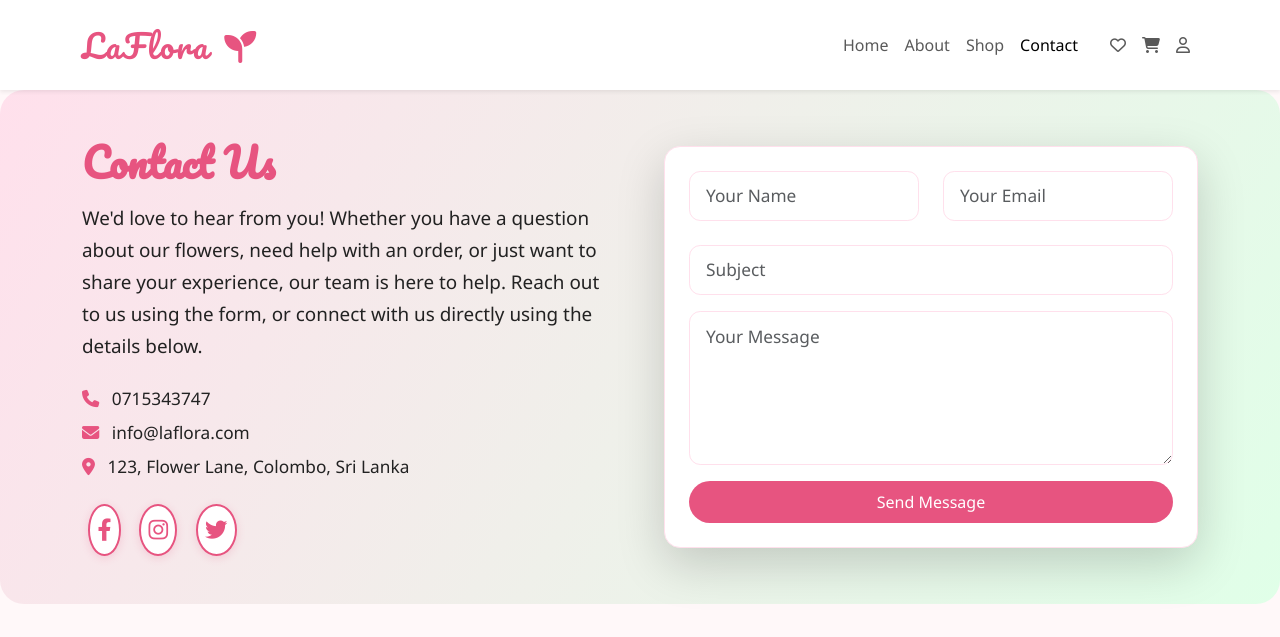
After one commit to Nimesh-Kavinda/LaFlora, a PHP site: page /views/contact.html in a window 1280 px wide. The commit adds this page. Shown: the top 637 px of the page. Run offline with PHP 8.4, Linux system fonts and the light colour scheme.

Commit message:
Make the Contcat us page

```diff
--- a/index.html
+++ b/index.html
@@ -32,15 +32,15 @@
           <a class="nav-link" href="./views/about.html">About</a>
         </li>
         <li class="nav-item">
-          <a class="nav-link" href="#products">Shop</a>
+          <a class="nav-link" href="./views/shop.html">Shop</a>
         </li>
         <li class="nav-item">
-          <a class="nav-link" href="#contact">Contact</a>
+          <a class="nav-link" href="./views/contact.html">Contact</a>
         </li>
       </ul>
       <ul class="navbar-nav ms-3">
         <li class="nav-item">
-          <a class="nav-link" href="#wishlist" title="Wishlist"><i class="fa-regular fa-heart"></i></a>
+          <a class="nav-link" href="./views/wishlist.html" title="Wishlist"><i class="fa-regular fa-heart"></i></a>
         </li>
         <li class="nav-item">
           <a class="nav-link" href="#cart" title="Cart"><i class="fa-solid fa-cart-shopping"></i></a>
--- a/public/css/main.css
+++ b/public/css/main.css
@@ -139,6 +139,28 @@ body {
   font-size: 0.98rem;
   text-align: center;
   color: #ffe0ec;
+}
+
+/* Improve Contact Page Social Icon Visibility */
+.contact-social .footer-social {
+  color: var(--laflora-primary);
+  background: #fff;
+  border: 2px solid var(--laflora-primary);
+  border-radius: 50%;
+  padding: 0.45rem;
+  margin-right: 0.7rem;
+  font-size: 1.4rem;
+  transition: color 0.2s, background 0.2s, border 0.2s, box-shadow 0.2s;
+  box-shadow: 0 2px 8px #e7548033;
+}
+.contact-social .footer-social:last-child {
+  margin-right: 0;
+}
+.contact-social .footer-social:hover {
+  color: #fff;
+  background: var(--laflora-primary);
+  border-color: var(--laflora-primary);
+  box-shadow: 0 4px 16px #e7548077;
 }
 
 /* Image Slider Styles */
@@ -527,3 +549,114 @@ body {
     height: 70px;
   }
 }
+
+/* Contact Us Page Styles */
+.contact-hero-section {
+  background: linear-gradient(120deg, #ffe0ec 0%, #e0ffe8 100%);
+  border-radius: 1.5rem;
+  margin-top: 0;
+  margin-bottom: 2rem;
+}
+.contact-title {
+  color: var(--laflora-primary);
+  font-family: 'Pacifico', cursive;
+  font-size: 2.5rem;
+  font-weight: 600;
+}
+.contact-desc {
+  font-size: 1.18rem;
+  color: var(--laflora-dark);
+  line-height: 1.7;
+}
+.contact-details li, .contact-link {
+  font-size: 1.08rem;
+  color: var(--laflora-dark);
+  font-weight: 500;
+  text-decoration: none;
+  transition: color 0.2s;
+}
+.contact-link:hover {
+  color: var(--laflora-primary);
+  text-decoration: underline;
+}
+.contact-social .footer-social {
+  color: var(--laflora-primary);
+  background: #fff;
+  border: 2px solid var(--laflora-primary);
+  border-radius: 50%;
+  padding: 0.45rem;
+  margin-right: 0.7rem;
+  font-size: 1.4rem;
+  transition: color 0.2s, background 0.2s, border 0.2s, box-shadow 0.2s;
+  box-shadow: 0 2px 8px #e7548033;
+}
+.contact-social .footer-social:last-child {
+  margin-right: 0;
+}
+.contact-social .footer-social:hover {
+  color: #fff;
+  background: var(--laflora-primary);
+  border-color: var(--laflora-primary);
+  box-shadow: 0 4px 16px #e7548077;
+}
+.contact-form-card {
+  background: #fff;
+  border-radius: 1.2rem;
+  box-shadow: 0 2px 16px rgba(231,84,128,0.10);
+  border: 1.5px solid #ffe0ec;
+}
+.contact-input {
+  border-radius: 0.7rem;
+  border: 1.5px solid #ffe0ec;
+  font-size: 1.08rem;
+  padding: 0.7rem 1rem;
+  margin-bottom: 0.5rem;
+  transition: border-color 0.2s, box-shadow 0.2s;
+}
+.contact-input:focus {
+  border-color: var(--laflora-primary);
+  box-shadow: 0 0 0 2px #e7548033;
+}
+#contactSuccess {
+  font-size: 1.08rem;
+  border-radius: 0.7rem;
+  background: #e0ffe8;
+  color: var(--laflora-secondary);
+  border: 1.5px solid #4caf50;
+}
+
+/* Contact Page Map Section */
+.contact-map-section {
+  background: #fff8f9;
+  border-radius: 1.5rem;
+  margin-bottom: 2rem;
+}
+.map-embed-wrapper {
+  border-radius: 1.2rem;
+  overflow: hidden;
+  box-shadow: 0 2px 16px rgba(231,84,128,0.10);
+  border: 1.5px solid #ffe0ec;
+}
+.contact-map-iframe {
+  width: 100%;
+  height: 340px;
+  border: none;
+  display: block;
+}
+@media (max-width: 900px) {
+  .contact-map-iframe {
+    height: 220px;
+  }
+}
+@media (max-width: 600px) {
+  .contact-map-section {
+    border-radius: 0.7rem;
+    padding: 0.7rem 0;
+  }
+  .map-embed-wrapper {
+    border-radius: 0.7rem;
+  }
+  .contact-map-iframe {
+    height: 120px;
+  }
+}
--- a/public/js/main.js
+++ b/public/js/main.js
@@ -76,3 +76,29 @@ if (document.querySelector('.about-img-animate')) {
     wrapper.classList.remove('hovered');
   });
 })();
+
+// Contact form validation and success message
+(function() {
+  const form = document.getElementById('contactForm');
+  const success = document.getElementById('contactSuccess');
+  if (!form) return;
+  form.addEventListener('submit', function(e) {
+    e.preventDefault();
+    let valid = true;
+    form.querySelectorAll('.contact-input').forEach(input => {
+      if (!input.value.trim()) {
+        input.classList.add('is-invalid');
+        valid = false;
+      } else {
+        input.classList.remove('is-invalid');
+      }
+    });
+    if (valid) {
+      form.reset();
+      if (success) {
+        success.classList.remove('d-none');
+        setTimeout(() => success.classList.add('d-none'), 3500);
+      }
+    }
+  });
+})();
--- /dev/null
+++ b/views/contact.html
@@ -0,0 +1,161 @@
+<!DOCTYPE html>
+<html lang="en">
+<head>
+  <meta charset="UTF-8">
+  <meta name="viewport" content="width=device-width, initial-scale=1.0">
+  <title>Contact Us - LaFlora</title>
+  <!-- Bootstrap 5 CSS -->
+  <link href="https://cdn.jsdelivr.net/npm/bootstrap@5.3.2/dist/css/bootstrap.min.css" rel="stylesheet">
+  <!-- Google Fonts for Logo -->
+  <link href="https://fonts.googleapis.com/css2?family=Pacifico&display=swap" rel="stylesheet">
+  <!-- Google Fonts for body and headings -->
+  <link href="https://fonts.googleapis.com/css2?family=Pacifico&family=Montserrat:wght@400;600&family=Quicksand:wght@400;600&display=swap" rel="stylesheet">
+  <!-- Font Awesome -->
+  <link rel="stylesheet" href="https://cdnjs.cloudflare.com/ajax/libs/font-awesome/6.4.0/css/all.min.css">
+  <!-- Custom CSS -->
+  <link rel="stylesheet" href="../public/css/main.css">
+</head>
+<body>
+<!-- Navbar (copied from index.html, do not change) -->
+<nav class="navbar navbar-expand-lg navbar-light bg-white shadow-sm py-3">
+  <div class="container">
+    <a class="navbar-brand" href="../index.html">LaFlora <i class="fa-solid fa-seedling ms-1"></i></a>
+    <button class="navbar-toggler" type="button" data-bs-toggle="collapse" data-bs-target="#navbarNav" aria-controls="navbarNav" aria-expanded="false" aria-label="Toggle navigation">
+      <span class="navbar-toggler-icon"></span>
+    </button>
+    <div class="collapse navbar-collapse" id="navbarNav">
+      <ul class="navbar-nav ms-auto mb-2 mb-lg-0">
+        <li class="nav-item">
+          <a class="nav-link" href="../index.html#home">Home</a>
+        </li>
+        <li class="nav-item">
+          <a class="nav-link" href="about.html">About</a>
+        </li>
+        <li class="nav-item">
+          <a class="nav-link" href="../index.html#products">Shop</a>
+        </li>
+        <li class="nav-item">
+          <a class="nav-link active" aria-current="page" href="contact.html">Contact</a>
+        </li>
+      </ul>
+      <ul class="navbar-nav ms-3">
+        <li class="nav-item">
+          <a class="nav-link" href="../index.html#wishlist" title="Wishlist"><i class="fa-regular fa-heart"></i></a>
+        </li>
+        <li class="nav-item">
+          <a class="nav-link" href="../index.html#cart" title="Cart"><i class="fa-solid fa-cart-shopping"></i></a>
+        </li>
+        <li class="nav-item">
+          <a class="nav-link" href="../index.html#account" title="Account"><i class="fa-regular fa-user"></i></a>
+        </li>
+      </ul>
+    </div>
+  </div>
+</nav>
+
+<section class="contact-hero-section py-5">
+  <div class="container">
+    <div class="row align-items-center g-5">
+      <div class="col-lg-6 mb-4 mb-lg-0">
+        <h1 class="contact-title mb-3">Contact Us</h1>
+        <p class="contact-desc mb-4">We'd love to hear from you! Whether you have a question about our flowers, need help with an order, or just want to share your experience, our team is here to help. Reach out to us using the form, or connect with us directly using the details below.</p>
+        <ul class="contact-details list-unstyled mb-4">
+          <li class="mb-2"><i class="fa-solid fa-phone me-2" style="color:var(--laflora-primary)"></i> <a href="tel:0715343747" class="contact-link">0715343747</a></li>
+          <li class="mb-2"><i class="fa-solid fa-envelope me-2" style="color:var(--laflora-primary)"></i> <a href="mailto:info@laflora.com" class="contact-link">info@laflora.com</a></li>
+          <li class="mb-2"><i class="fa-solid fa-location-dot me-2" style="color:var(--laflora-primary)"></i> 123, Flower Lane, Colombo, Sri Lanka</li>
+        </ul>
+        <div class="contact-social mt-3">
+          <a href="#" class="footer-social me-2" title="Facebook"><i class="fab fa-facebook-f"></i></a>
+          <a href="#" class="footer-social me-2" title="Instagram"><i class="fab fa-instagram"></i></a>
+          <a href="#" class="footer-social" title="Twitter"><i class="fab fa-twitter"></i></a>
+        </div>
+      </div>
+      <div class="col-lg-6">
+        <div class="contact-form-card p-4 shadow-lg rounded-4">
+          <form id="contactForm" novalidate>
+            <div class="row mb-3">
+              <div class="col-md-6 mb-3 mb-md-0">
+                <input type="text" class="form-control contact-input" id="name" placeholder="Your Name" required>
+              </div>
+              <div class="col-md-6">
+                <input type="email" class="form-control contact-input" id="email" placeholder="Your Email" required>
+              </div>
+            </div>
+            <div class="mb-3">
+              <input type="text" class="form-control contact-input" id="subject" placeholder="Subject" required>
+            </div>
+            <div class="mb-3">
+              <textarea class="form-control contact-input" id="message" rows="5" placeholder="Your Message" required></textarea>
+            </div>
+            <button type="submit" class="btn btn-laflora w-100">Send Message</button>
+            <div id="contactSuccess" class="alert alert-success mt-3 d-none" role="alert">
+              Thank you for contacting us! We'll get back to you soon.
+            </div>
+          </form>
+        </div>
+      </div>
+    </div>
+  </div>
+</section>
+
+<!-- Map Section -->
+<section class="contact-map-section py-4">
+  <div class="container">
+    <div class="row justify-content-center">
+      <div class="col-lg-10">
+        <div class="map-embed-wrapper rounded-4 overflow-hidden shadow">
+          <iframe class="contact-map-iframe" src="https://www.google.com/maps/embed?pb=!1m18!1m12!1m3!1d63316.29376355144!2d79.8250176!3d6.9270786!2m3!1f0!2f0!3f0!3m2!1i1024!2i768!4f13.1!3m3!1m2!1s0x3ae2595b6b6b6b6b%3A0x7b7b7b7b7b7b7b7b!2sColombo%2C%20Sri%20Lanka!5e0!3m2!1sen!2slk!4v1680000000000!5m2!1sen!2slk" width="100%" height="340" style="border:0;" allowfullscreen="" loading="lazy" referrerpolicy="no-referrer-when-downgrade" title="LaFlora Location"></iframe>
+        </div>
+      </div>
+    </div>
+  </div>
+</section>
+
+<!-- Footer (copied from index.html, do not change) -->
+<footer class="footer">
+  <div class="container">
+    <div class="row align-items-stretch gy-4">
+      <div class="col-md-4 d-flex align-items-center justify-content-center justify-content-md-start">
+        <div class="footer-section">
+          <span class="footer-logo">LaFlora <i class="fa-solid fa-seedling"></i></span>
+          <div>Order the freshest flowers online.</div>
+        </div>
+      </div>
+      <div class="col-md-1 d-none d-md-flex align-items-center">
+        <div class="footer-divider"></div>
+      </div>
+      <div class="col-md-3 d-flex align-items-center justify-content-center">
+        <div class="footer-section text-center text-md-start">
+          <div class="fw-bold mb-1">Quick Links</div>
+          <a href="../index.html#home" class="footer-link">Home</a>
+          <a href="about.html" class="footer-link">About</a>
+          <a href="../index.html#products" class="footer-link">Shop</a>
+          <a href="contact.html" class="footer-link">Contact</a>
+        </div>
+      </div>
+      <div class="col-md-1 d-none d-md-flex align-items-center">
+        <div class="footer-divider"></div>
+      </div>
+      <div class="col-md-3 d-flex align-items-center justify-content-center justify-content-md-end">
+        <div class="footer-section text-center text-md-end">
+          <div class="fw-bold mb-1">Contact & Social</div>
+          <div class="mb-1">
+            <a href="#" class="footer-social" title="Facebook"><i class="fab fa-facebook-f"></i></a>
+            <a href="#" class="footer-social" title="Instagram"><i class="fab fa-instagram"></i></a>
+            <a href="#" class="footer-social" title="Twitter"><i class="fab fa-twitter"></i></a>
+          </div>
+          <div>Call: <a href="tel:0715343747" class="footer-link">0715343747</a></div>
+          <div>Email: <a href="mailto:info@laflora.com" class="footer-link">info@laflora.com</a></div>
+        </div>
+      </div>
+    </div>
+    <div class="footer-bottom mt-4">&copy; 2025 LaFlora. All rights reserved.</div>
+  </div>
+</footer>
+
+<!-- Bootstrap JS Bundle -->
+<script src="https://cdn.jsdelivr.net/npm/bootstrap@5.3.2/dist/js/bootstrap.bundle.min.js"></script>
+<!-- Custom JS -->
+<script src="../public/js/main.js"></script>
+</body>
+</html>
```
Also changed, not shown: views/about.html (+4 -4 lines).
